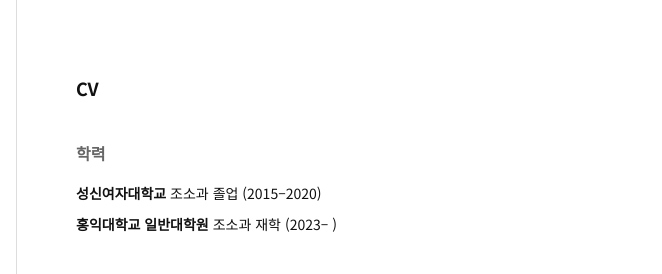
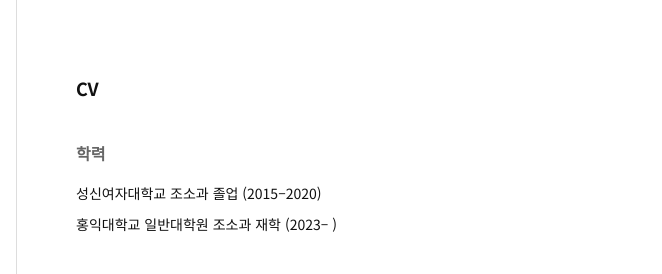
Before and after one commit to yoon-na95/portfolio, a plain HTML site: page cv.html in a window 1280 px wide. Shown: the top 274 px of the page, 224-886 px from the left. Drawn offline with Linux system fonts and the light colour scheme.

Commit message:
Update cv.html

```diff
--- a/cv.html
+++ b/cv.html
@@ -34,11 +34,11 @@
     <h3>학력</h3>
     <ul>
       <li>
-        <strong>성신여자대학교</strong> 조소과 졸업
+        성신여자대학교 조소과 졸업
         (<time datetime="2015">2015</time>–<time datetime="2020">2020</time>)
       </li>
       <li>
-        <strong>홍익대학교 일반대학원</strong> 조소과 재학
+        홍익대학교 일반대학원 조소과 재학
         (<time datetime="2023">2023</time>– )
       </li>
     </ul>
```
